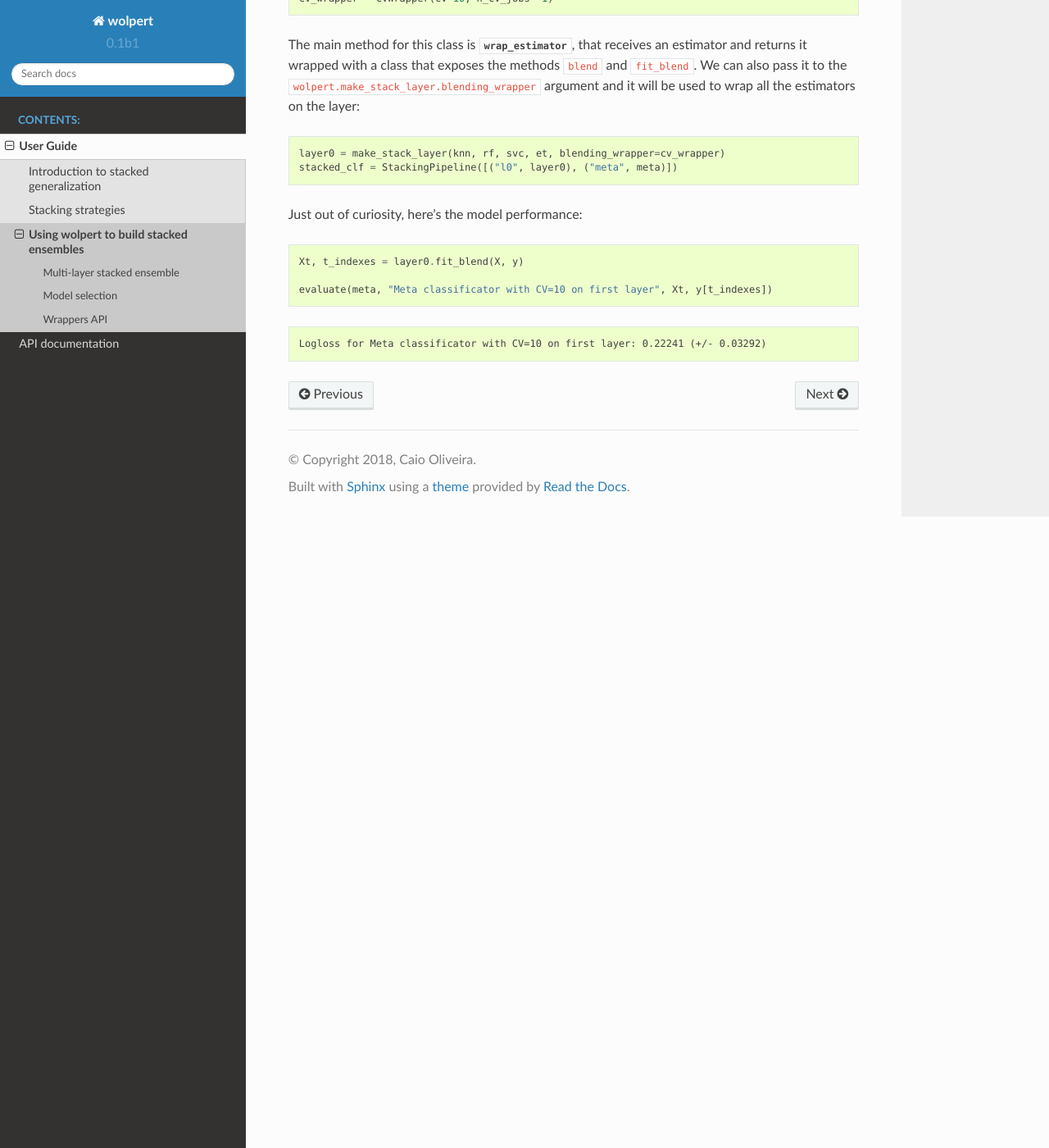
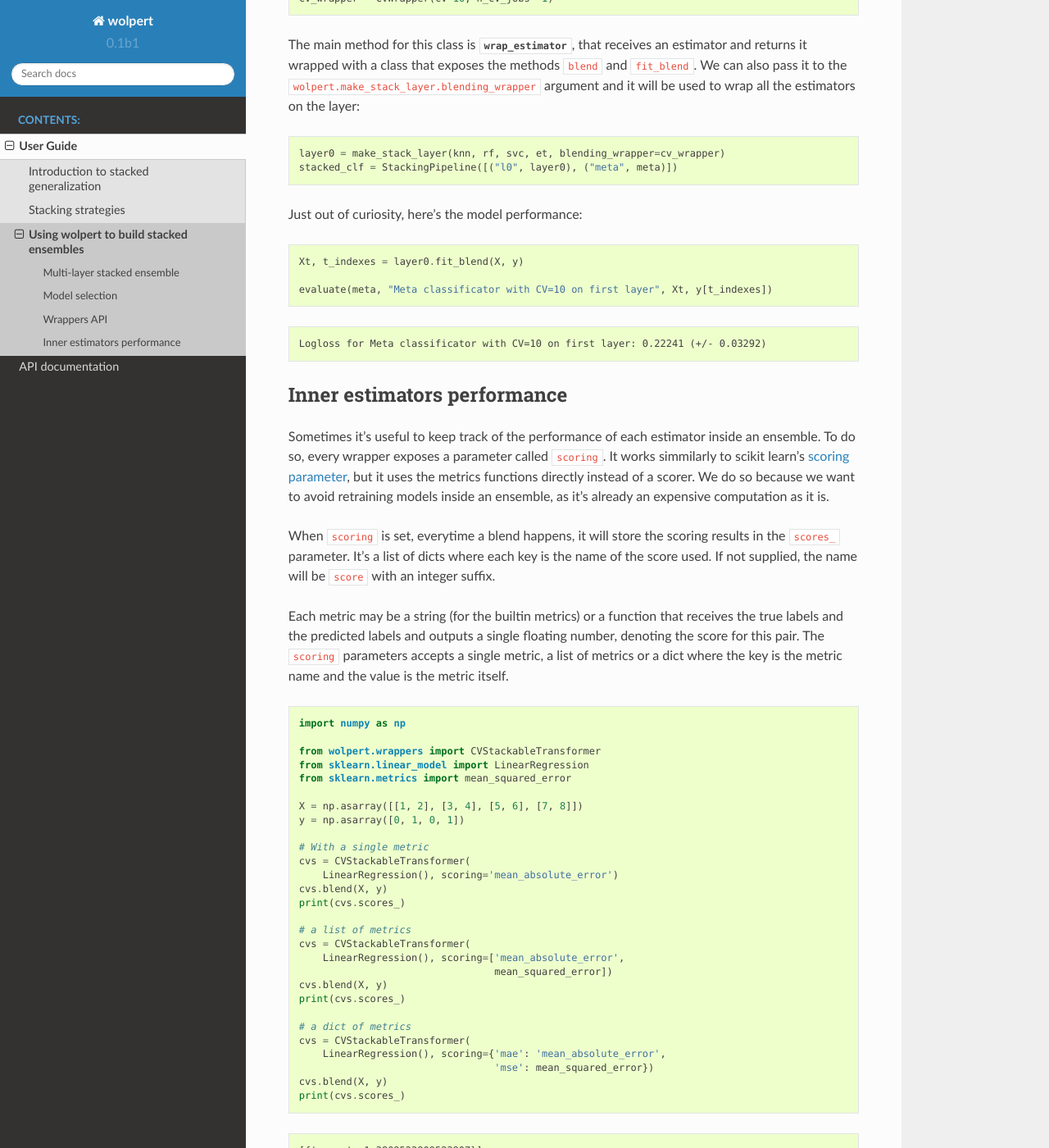
Before and after one commit to caioaao/wolpert, a Sphinx documentation site: the page built from docs/source/user_guide/usage.rst, in a window 1280 px wide and 1400 px high, scrolled down 3969 px. Shown: the whole window at 82% size. Built offline with Sphinx 7.4.7 and the Read the Docs theme 2.0.0, drawn with Linux system fonts in a browser that asks for light colours; cross-references to code outside the pages are shown as plain code; some of the changed text lies outside the part shown.

Commit message:
usage docs

```diff
--- a/docs/source/user_guide/usage.rst
+++ b/docs/source/user_guide/usage.rst
@@ -207,3 +207,65 @@ Just out of curiosity, here's the model performance:
 .. testoutput::
 
    Logloss for Meta classificator with CV=10 on first layer: 0.22241 (+/- 0.03292)
+
+Inner estimators performance
+----------------------------
+
+Sometimes it's useful to keep track of the performance of each estimator inside an ensemble. To do so, every wrapper exposes a parameter called ``scoring``. It works simmilarly to scikit learn's `scoring parameter <http://scikit-learn.org/stable/modules/cross_validation.html#computing-cross-validated-metrics>`_, but it uses the metrics functions directly instead of a scorer. We do so because we want to avoid retraining models inside an ensemble, as it's already an expensive computation as it is.
+
+When ``scoring`` is set, everytime a blend happens, it will store the scoring results in the ``scores_`` parameter. It's a list of dicts where each key is the name of the score used. If not supplied, the name will be ``score`` with an integer suffix.
+
+Each metric may be a string (for the builtin metrics) or a function that receives the true labels and the predicted labels and outputs a single floating number, denoting the score for this pair. The ``scoring`` parameters accepts a single metric, a list of metrics or a dict where the key is the metric name and the value is the metric itself.
+
+.. testcode::
+
+   import numpy as np
+
+   from wolpert.wrappers import CVStackableTransformer
+   from sklearn.linear_model import LinearRegression
+   from sklearn.metrics import mean_squared_error
+
+   X = np.asarray([[1, 2], [3, 4], [5, 6], [7, 8]])
+   y = np.asarray([0, 1, 0, 1])
+
+   # With a single metric
+   cvs = CVStackableTransformer(
+       LinearRegression(), scoring='mean_absolute_error')
+   cvs.blend(X, y)
+   print(cvs.scores_)
+
+   # a list of metrics
+   cvs = CVStackableTransformer(
+       LinearRegression(), scoring=['mean_absolute_error',
+                                    mean_squared_error])
+   cvs.blend(X, y)
+   print(cvs.scores_)
+
+   # a dict of metrics
+   cvs = CVStackableTransformer(
+       LinearRegression(), scoring={'mae': 'mean_absolute_error',
+                                    'mse': mean_squared_error})
+   cvs.blend(X, y)
+   print(cvs.scores_)
+
+
+.. testoutput::
+
+   [{'score': 1.3809523809523807}]
+   [{'score': 1.3809523809523807, 'score1': 2.2947845804988654}]
+   [{'mae': 1.3809523809523807, 'mse': 2.2947845804988654}]
+
+We can also use the ``verbose`` parameter to keep track of the models performances. It will print the results to stdout.
+
+.. testcode::
+
+   cvs = CVStackableTransformer(
+       LinearRegression(), scoring='mean_absolute_error', verbose=True)
+   cvs.blend(X, y)
+
+.. testoutput::
+
+   [BLEND] cv=3, estimator__copy_X=True, estimator__fit_intercept=True,
+            estimator__n_jobs=1, estimator__normalize=False, method=auto,
+            n_cv_jobs=1, scoring=mean_absolute_error, verbose=True
+     - scores 0: score=1.3809523809523807
```
